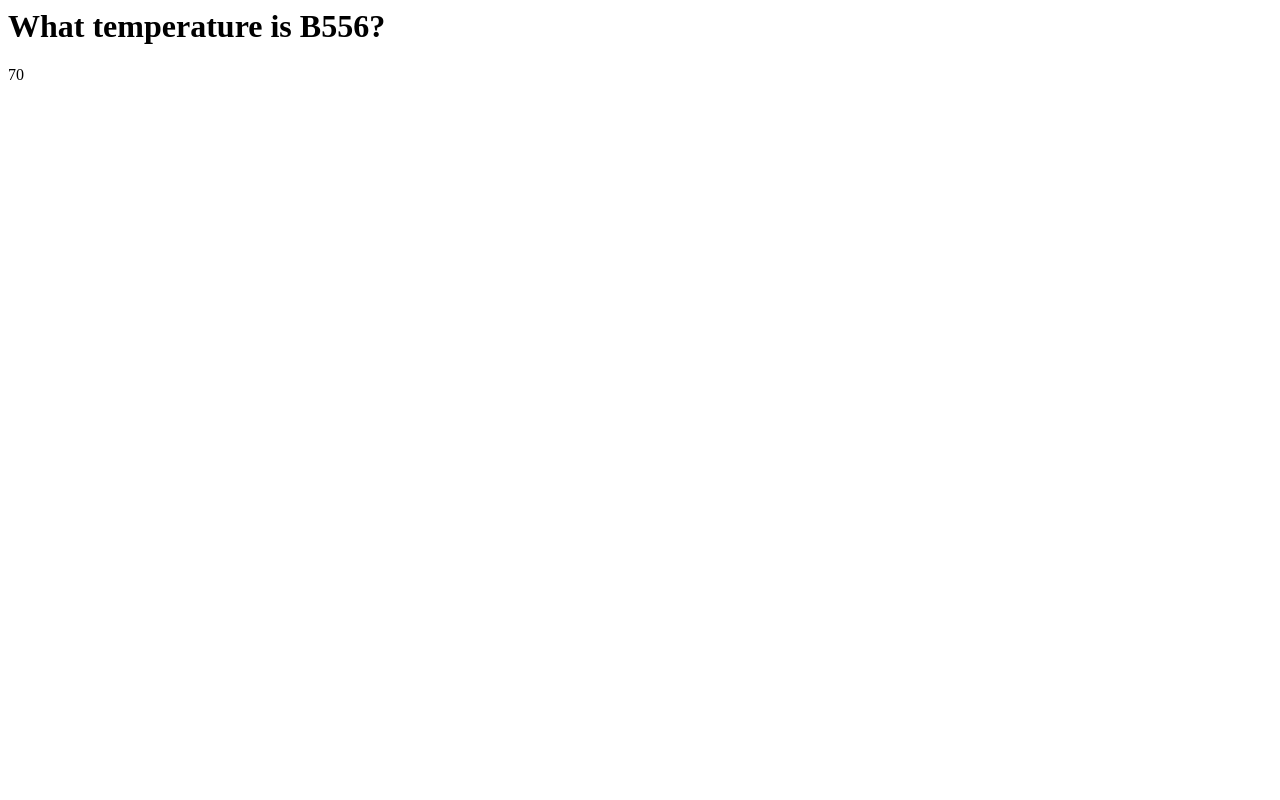
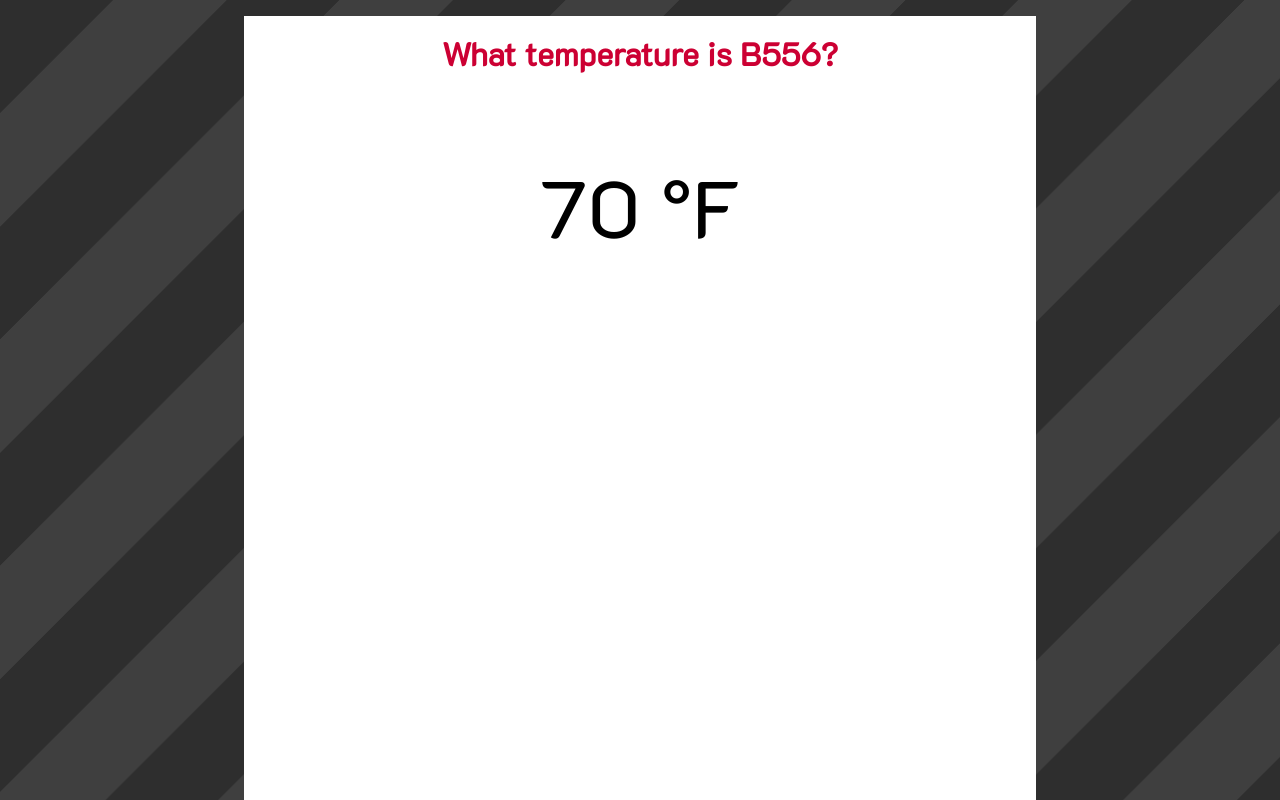
Before and after one commit to TheToolbox/njms.rocks, a plain HTML site: page webserver/lecture-hall-temperature.html in a window 1280 px wide. Drawn offline with Linux system fonts and the light colour scheme.

Commit message:
Making the front-end look nicer

```diff
--- a/webserver/lecture-hall-temperature.html
+++ b/webserver/lecture-hall-temperature.html
@@ -8,18 +8,59 @@
     <!-- Load d3.js and c3.js -->
     <!--<script src="/path/to/d3.v5.min.js" charset="utf-8"></script>
     <script src="/path/to/c3.min.js"></script>-->
+    <style>
+        @import url('https://fonts.googleapis.com/css?family=K2D');
+
+        html {
+            background: repeating-linear-gradient(135deg,
+                #2e2e2e,
+                #2e2e2e 5em,
+                #3f3f3f 5em,
+                #3f3f3f 10em);
+            background-size: 14.142135623730951em 14.142135623730951em;
+        }
+
+        body {
+            max-width: 760px;
+            font-family: 'K2D', sans-serif;
+            background-color: white;
+            margin: auto;
+            margin-top: 1em;
+            padding: 1em;
+            text-align: center;
+        }
+
+        h1 {
+            color: #cc0033;
+            /*text-decoration: underline;*/
+            font-weight: bold;
+        }
+
+        #temp {
+            font-size: 5em;
+        }
+
+        footer {
+            margin-top: 2em;
+            font-size: 90%;
+        }
+
+        footer>p {
+            text-align: center;
+            font-style: italic;
+        }
+    </style>
 </head>
 
 <body>
     <h1>What temperature is B556?</h1>
-    <p id="temp">70</p>
-    <canvas id="temp-history"></canvas>
+    <p id="temp">70 &#176;F</p>
 </body>
 <script>
     setInterval(function () {
         fetch('/api/temperatures')
             .then(response => response.json())
-            .then(data => document.getElementById('temp').innerHTML = data.temperature);
+            .then(data => document.getElementById('temp').innerHTML = data.temperature + ' &#176;F');
     }, 10049);
 </script>
 
```
